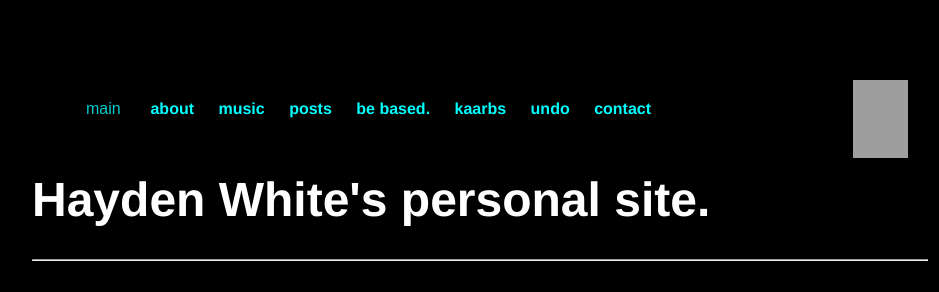
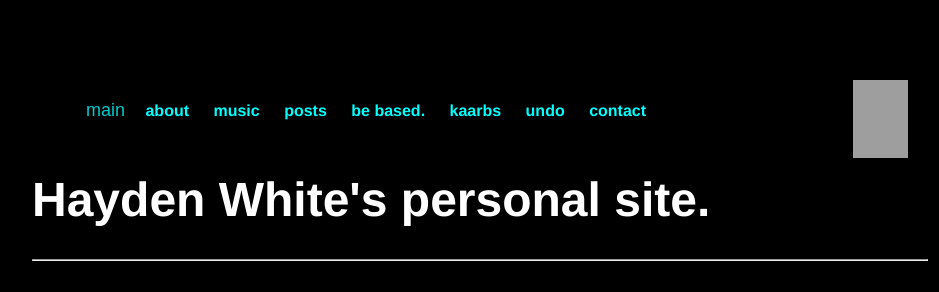
Before and after one commit to whiteVHS/whiteVHS.github.io, a Jekyll site: the page built from index.html, in a window 1280 px wide. Shown: the top 292 px of the page, without its empty margins (160-1099 px from the left). Built offline with Jekyll 4.4.1, drawn with Linux system fonts in a browser that asks for light colours; grey boxes are pictures that could not be loaded.

Commit message:
Update main.css

```diff
--- a/css/main.css
+++ b/css/main.css
@@ -73,13 +73,13 @@
   color: aqua;
   padding: 16px 32px;
   text-align: left;
-  font-size: 16px;
+  font-size: 18px;
   margin: 4px 2px;
   opacity: 0.8;
   transition: 0.3s;
   display: inline-block;
-  width: 70px;
-  height: 20px;
+  width: 65px;
+  height: 14px;
   text-decoration: none;
   cursor: pointer;
 }
```
